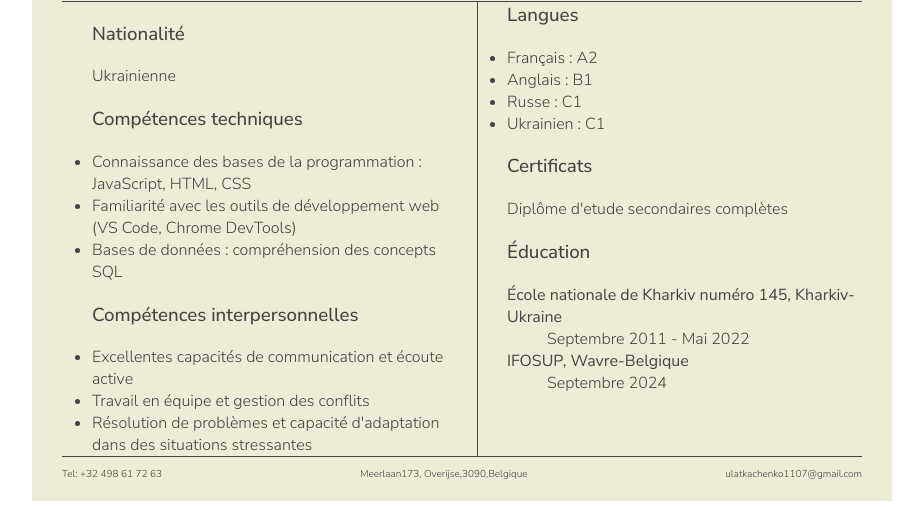
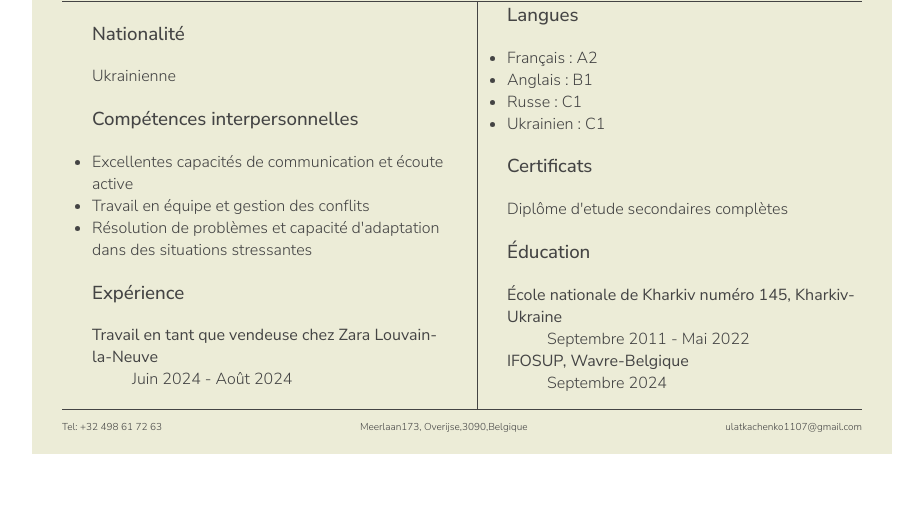
Before and after one commit to YuliiaTkach1107/my-project, a website built with Vite: page index.html in a window 1280 px wide. Shown: the part 406-915 px from the top of the page, without its empty margins (178-1101 px from the left). After the commit the page ends 868 px from the top, so only its background shows below. Built offline with nearby package versions, Linux system fonts and the light colour scheme; a web font is replaced by a local one.

Commit message:
изменила информацию

```diff
--- a/src/main.js
+++ b/src/main.js
@@ -1,4 +1,4 @@
-import './style.css'
+import './style.css';
 document.querySelector('#app').innerHTML = `
 <section>
   <table>
@@ -18,18 +18,18 @@ document.querySelector('#app').innerHTML = `
 
     <h3> Nationalité</h3>
     <p>Ukrainienne</p>
-    <h3> Compétences techniques </h3>
-    <ul>
-      <li>Connaissance des bases de la programmation :  JavaScript, HTML, CSS </li>
-      <li>Familiarité avec les outils de développement web (VS Code, Chrome DevTools)</li>
-      <li>Bases de données : compréhension des concepts SQL</li>
-    </ul>
+
     <h3>Compétences interpersonnelles </h3>
     <ul>
       <li>Excellentes capacités de communication et écoute active</li>
       <li>Travail en équipe et gestion des conflits</li>
       <li>Résolution de problèmes et capacité d'adaptation dans des situations stressantes</li>
     </ul>
+    <h3>Expérience</h3>
+    <dl>
+      <dt>Travail en tant que vendeuse chez Zara Louvain-la-Neuve</dt>
+      <dd> Juin 2024 - Août 2024</dd>
+    </dl>
     <h3> Langues </h3>
     <ul>
       <li> Français : A2</li>
```
Also changed, not shown: index.html (line endings or trailing spaces).
